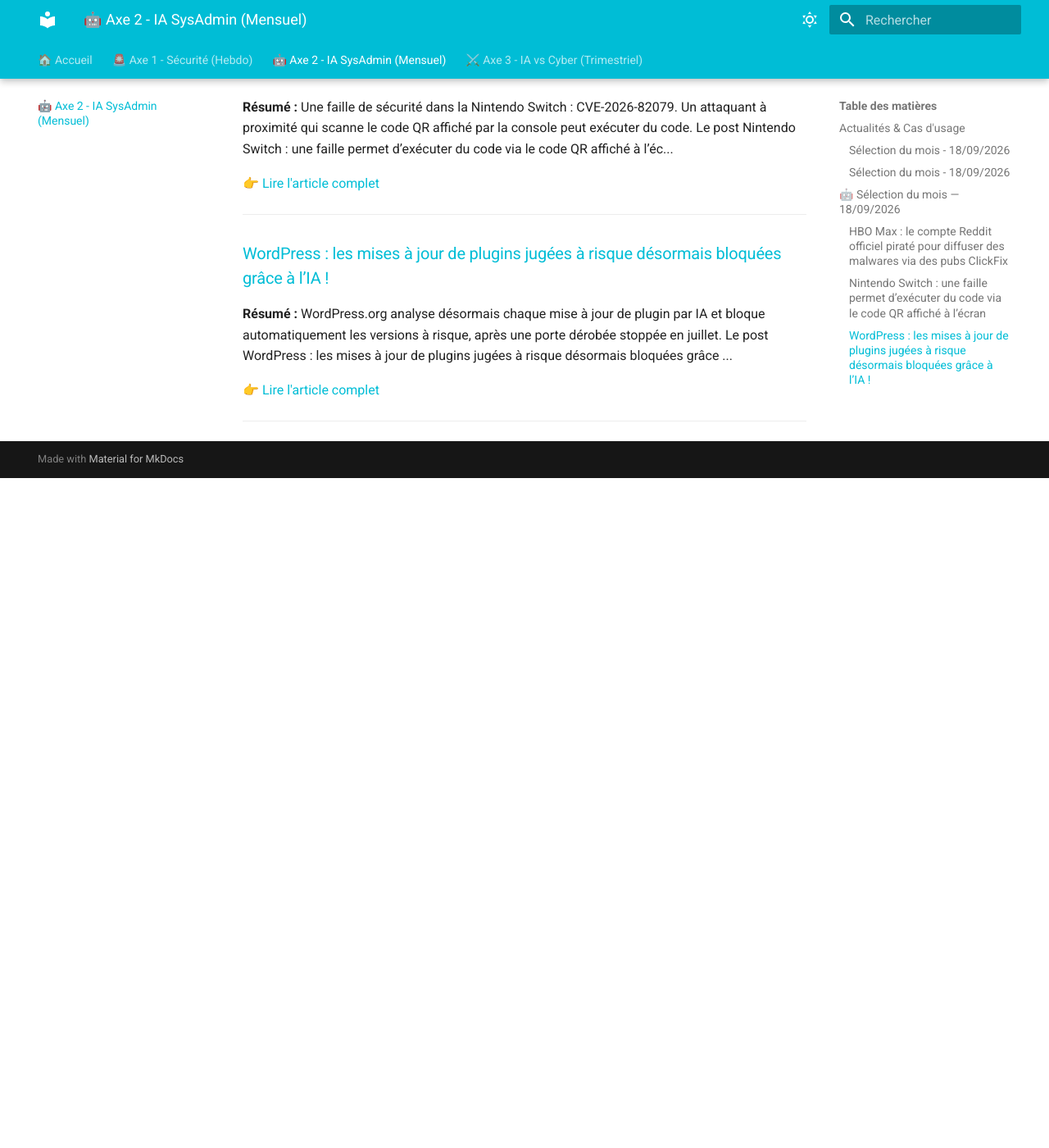
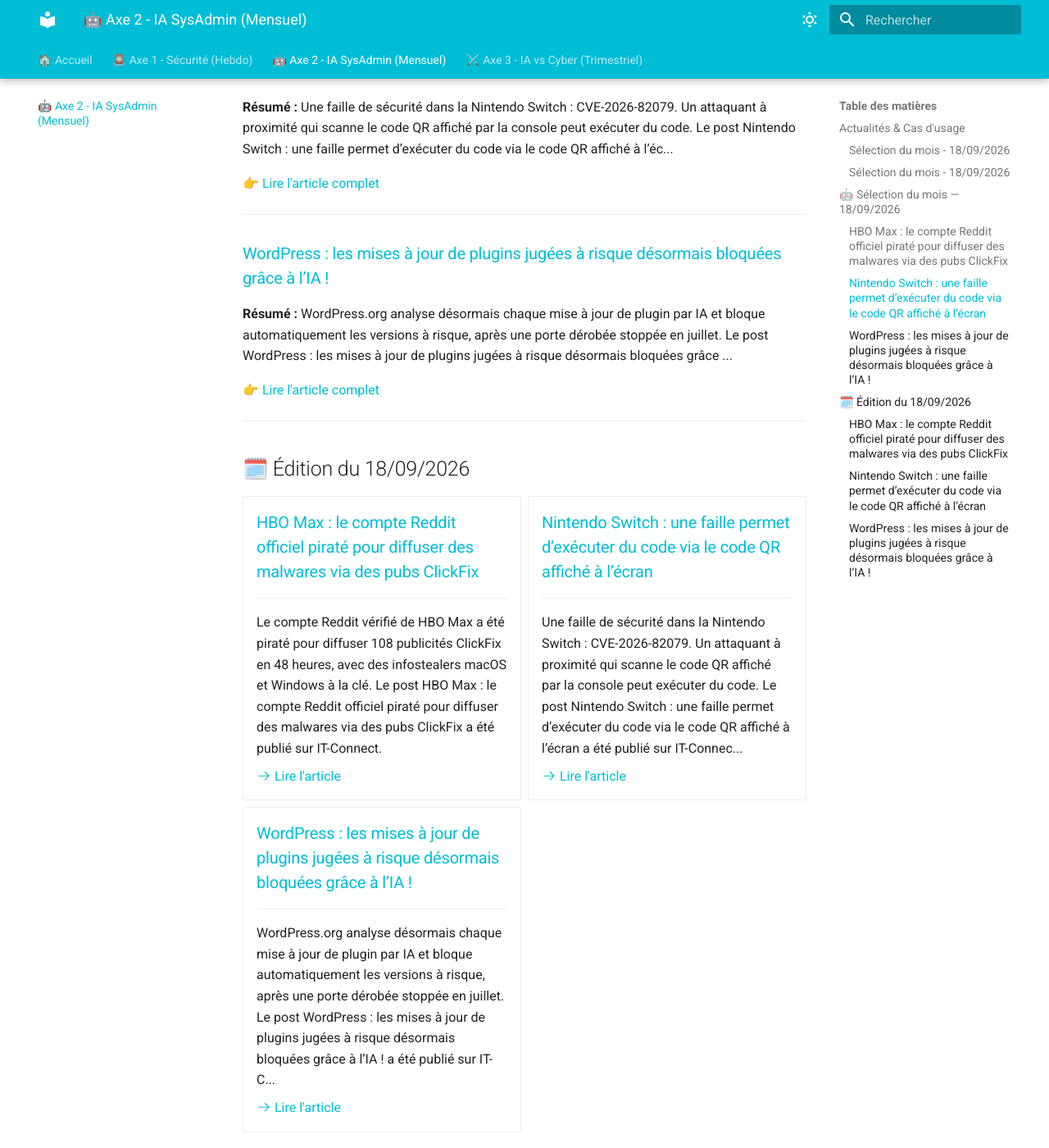
Before and after one commit to Jules-Cocheme1/veille-technologique, an MkDocs documentation site: the page built from docs/axe2-ia-admin.md, in a window 1280 px wide and 1400 px high, scrolled down 997 px. Shown: the whole window at 82% size. Built offline with MkDocs 1.6.1 and Material for MkDocs 9.7.7, drawn with Linux system fonts in a browser that asks for light colours; before the commit the page ends 1580 px from its top, so only the background shows below that.

Commit message:
Auto-update veille

```diff
--- a/docs/axe1-securite.md
+++ b/docs/axe1-securite.md
@@ -50,3 +50,57 @@
 !!! warning "[Multiples vulnérabilités dans les produits Fortinet (11 septembre 2026)](https://www.cert.ssi.gouv.fr/avis/CERTFR-2026-AVI-1166/)"
     **Date d'émission :** Fri, 11 Sep 2026 00:00:00 +0000
     **Analyse / Impact :** De multiples vulnérabilités ont été découvertes dans les produits Fortinet. Certaines d'entre elles permettent à un attaquant de provoquer une exécution de code arbitraire à distance, une élévation de privilèges et un déni de service à distance.
+
+
+
+## 📅 Mise à jour du 18/09/2026
+
+=== "Multiples vulnérabilités dans Roundcube (10 a..."
+    ### [Multiples vulnérabilités dans Roundcube (10 août 2026)](https://www.cert.ssi.gouv.fr/avis/CERTFR-2026-AVI-0987/)
+
+    * **Niveau :** 🟠 **AVIS / ALERTE**
+    * **Publié le :** `Mon, 10 Aug 2026 00:00:00 +0000`
+
+    > De multiples vulnérabilités ont été découvertes dans Roundcube. Certaines d'entre elles permettent à un attaquant de provoquer une exécution de code arbitraire à distance, une atteinte à la confidentialité des données et une falsification de requêtes côté serveur (SSRF).
+
+    [:octicons-link-external-16: Consulter le bulletin officiel du CERT-FR](https://www.cert.ssi.gouv.fr/avis/CERTFR-2026-AVI-0987/)
+
+=== "Multiples vulnérabilités dans Mattermost Serv..."
+    ### [Multiples vulnérabilités dans Mattermost Server (01 septembre 2026)](https://www.cert.ssi.gouv.fr/avis/CERTFR-2026-AVI-1098/)
+
+    * **Niveau :** 🟠 **AVIS / ALERTE**
+    * **Publié le :** `Tue, 01 Sep 2026 00:00:00 +0000`
+
+    > De multiples vulnérabilités ont été découvertes dans Mattermost Server. Elles permettent à un attaquant de provoquer un contournement de la politique de sécurité.
+
+    [:octicons-link-external-16: Consulter le bulletin officiel du CERT-FR](https://www.cert.ssi.gouv.fr/avis/CERTFR-2026-AVI-1098/)
+
+=== "Multiples vulnérabilités dans Mattermost Serv..."
+    ### [Multiples vulnérabilités dans Mattermost Server (08 septembre 2026)](https://www.cert.ssi.gouv.fr/avis/CERTFR-2026-AVI-1128/)
+
+    * **Niveau :** 🟠 **AVIS / ALERTE**
+    * **Publié le :** `Tue, 08 Sep 2026 00:00:00 +0000`
+
+    > De multiples vulnérabilités ont été découvertes dans Mattermost Server. Elles permettent à un attaquant de provoquer un déni de service à distance.
+
+    [:octicons-link-external-16: Consulter le bulletin officiel du CERT-FR](https://www.cert.ssi.gouv.fr/avis/CERTFR-2026-AVI-1128/)
+
+=== "Multiples vulnérabilités dans les produits Fo..."
+    ### [Multiples vulnérabilités dans les produits Fortinet (11 septembre 2026)](https://www.cert.ssi.gouv.fr/avis/CERTFR-2026-AVI-1166/)
+
+    * **Niveau :** 🟠 **AVIS / ALERTE**
+    * **Publié le :** `Fri, 11 Sep 2026 00:00:00 +0000`
+
+    > De multiples vulnérabilités ont été découvertes dans les produits Fortinet. Certaines d'entre elles permettent à un attaquant de provoquer une exécution de code arbitraire à distance, une élévation de privilèges et un déni de service à distance.
+
+    [:octicons-link-external-16: Consulter le bulletin officiel du CERT-FR](https://www.cert.ssi.gouv.fr/avis/CERTFR-2026-AVI-1166/)
+
+=== "Multiples vulnérabilités dans les produits IB..."
+    ### [Multiples vulnérabilités dans les produits IBM (11 septembre 2026)](https://www.cert.ssi.gouv.fr/avis/CERTFR-2026-AVI-1165/)
+
+    * **Niveau :** 🟠 **AVIS / ALERTE**
+    * **Publié le :** `Fri, 11 Sep 2026 00:00:00 +0000`
+
+    > De multiples vulnérabilités ont été découvertes dans les produits IBM. Certaines d'entre elles permettent à un attaquant de provoquer une exécution de code arbitraire à distance, une élévation de privilèges et un déni de service à distance.
+
+    [:octicons-link-external-16: Consulter le bulletin officiel du CERT-FR](https://www.cert.ssi.gouv.fr/avis/CERTFR-2026-AVI-1165/)
--- a/docs/axe2-ia-admin.md
+++ b/docs/axe2-ia-admin.md
@@ -44,3 +44,29 @@
 [👉 Lire l'article complet](https://www.it-connect.fr/wordpress-controle-securite-automatise-mises-a-jour-plugins/)
 
 ---
+
+
+
+## 🗓️ Édition du 18/09/2026
+
+<div class="grid cards" markdown>
+
+-   ### [HBO Max : le compte Reddit officiel piraté pour diffuser des malwares via des pubs ClickFix](https://www.it-connect.fr/hbo-max-compte-reddit-pirate-clickfix-pasteswitch/)
+    ---
+    Le compte Reddit vérifié de HBO Max a été piraté pour diffuser 108 publicités ClickFix en 48 heures, avec des infostealers macOS et Windows à la clé. Le post HBO Max : le compte Reddit officiel piraté pour diffuser des malwares via des pubs ClickFix a été publié sur IT-Connect.
+
+    [:octicons-arrow-right-24: Lire l'article](https://www.it-connect.fr/hbo-max-compte-reddit-pirate-clickfix-pasteswitch/)
+
+-   ### [Nintendo Switch : une faille permet d’exécuter du code via le code QR affiché à l’écran](https://www.it-connect.fr/nintendo-switch-faille-code-qr-cve-2026-82079/)
+    ---
+    Une faille de sécurité dans la Nintendo Switch : CVE-2026-82079. Un attaquant à proximité qui scanne le code QR affiché par la console peut exécuter du code. Le post Nintendo Switch : une faille permet d’exécuter du code via le code QR affiché à l’écran a été publié sur IT-Connec...
+
+    [:octicons-arrow-right-24: Lire l'article](https://www.it-connect.fr/nintendo-switch-faille-code-qr-cve-2026-82079/)
+
+-   ### [WordPress : les mises à jour de plugins jugées à risque désormais bloquées grâce à l’IA !](https://www.it-connect.fr/wordpress-controle-securite-automatise-mises-a-jour-plugins/)
+    ---
+    WordPress.org analyse désormais chaque mise à jour de plugin par IA et bloque automatiquement les versions à risque, après une porte dérobée stoppée en juillet. Le post WordPress : les mises à jour de plugins jugées à risque désormais bloquées grâce à l’IA ! a été publié sur IT-C...
+
+    [:octicons-arrow-right-24: Lire l'article](https://www.it-connect.fr/wordpress-controle-securite-automatise-mises-a-jour-plugins/)
+
+</div>
```
